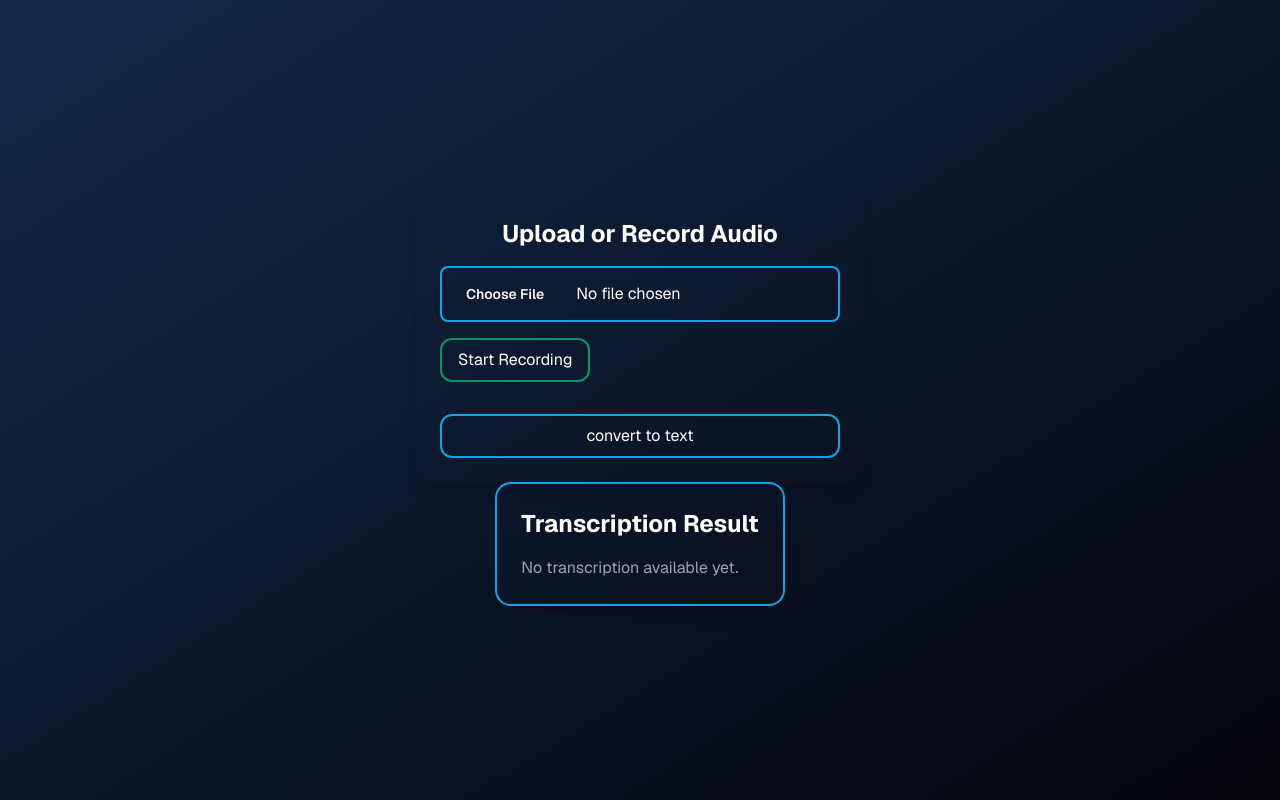
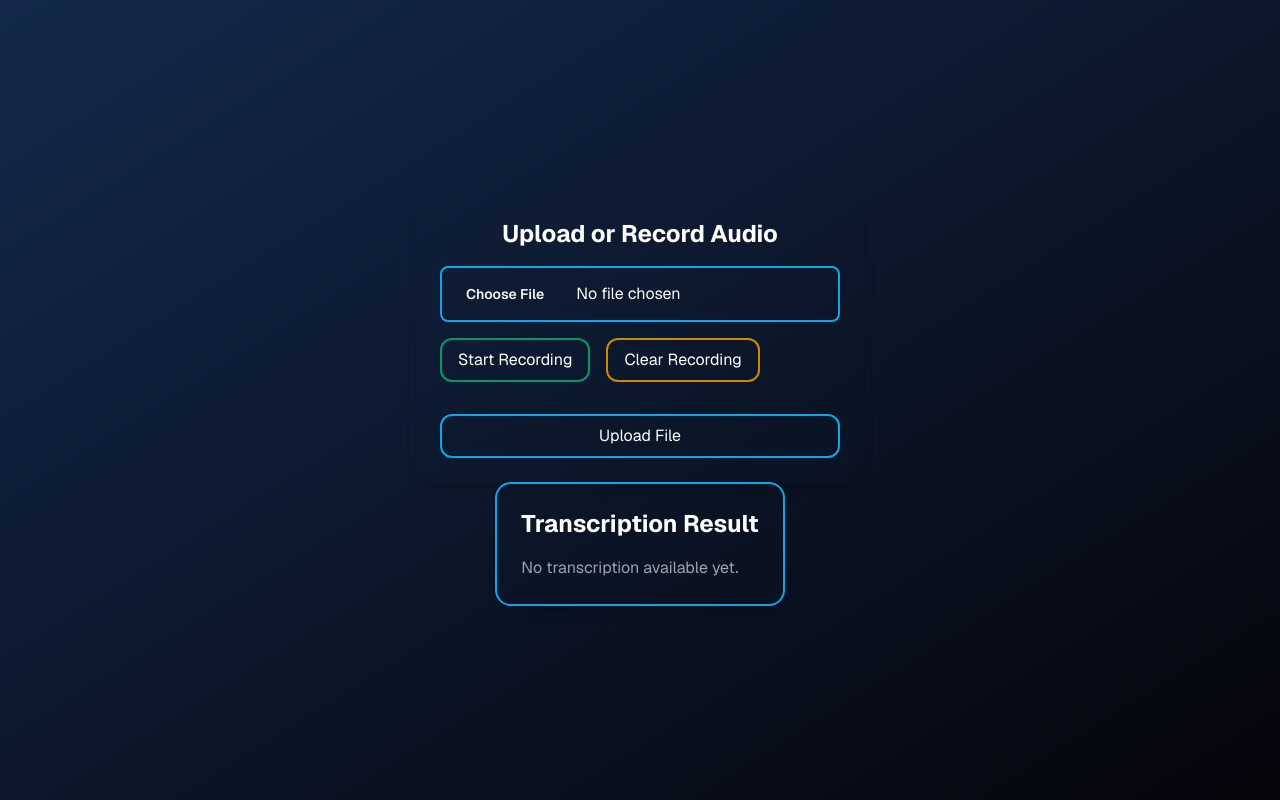
Before and after one commit to noslenPantaleon/transcription-app, a Next.js app in the folder frontend/: page / in a window 1280 px wide. Built offline with nearby package versions, Linux system fonts and the light colour scheme; no server answers.

Commit message:
refactor transcrptions components

```diff
--- a/frontend/src/app/components/AudioVisualize.tsx
+++ b/frontend/src/app/components/AudioVisualize.tsx
@@ -37,7 +37,7 @@ const AudioVisualize = ({ audioUrl }: AudioVisualizeProps) => {
 
       <button
         onClick={onPlayPause}
-        className="border-2 border-solid border-emerald-600  text-white py-2 px-4 rounded-xl hover:bg-green-500"
+        className="mt-4 border-2 border-solid border-emerald-600  text-white py-2 px-4 rounded-xl hover:bg-green-500"
         >
         {isPlaying ? "Pause" : "Play"}
       </button>
--- /dev/null
+++ b/frontend/src/app/components/TranscriptionsDashboard.tsx
@@ -0,0 +1,23 @@
+"use client";
+
+import React, { useState } from "react";
+import UploadForm from "./uploadForm";
+import TranscriptionDisplay from "./TranscriptionDisplay";
+import AudioVisualize from "./AudioVisualize";
+
+const TranscriptionsDashboard = () => {
+  const [uploadedFile, setUploadedFile] = useState<any>(null);
+  const [audioUrl, setAudioUrl] = useState<string | null>(null);
+
+  return (
+    <div className="text-white max-h-screen min-w-screen flex items-center justify-center flex-wrap p-4">
+      <UploadForm setUploadedFile={setUploadedFile} setAudioUrl={setAudioUrl} />
+      <div>
+        <TranscriptionDisplay transcription={uploadedFile?.file.toString()} />
+        {audioUrl && <AudioVisualize audioUrl={audioUrl} />}
+      </div>
+    </div>
+  );
+};
+
+export default TranscriptionsDashboard;
--- a/frontend/src/app/components/uploadForm.tsx
+++ b/frontend/src/app/components/uploadForm.tsx
@@ -2,31 +2,30 @@
 
 import React, { useState, useRef, useEffect } from "react";
 import { useUploadFile } from "../hooks/useUploadFile";
-import TranscriptionDisplay from "./TranscriptionDisplay";
-import AudioVisualize from "./AudioVisualize";
 
-const UploadForm = () => {
-  const { handleUpload, isPending, uploadedFile, error } = useUploadFile();
+interface UploadFormProps {
+  setUploadedFile: (file: any) => void;
+  setAudioUrl: (url: string | null) => void;
+}
+
+const UploadForm = ({ setUploadedFile, setAudioUrl }: UploadFormProps) => {
+  const { handleUpload, isPending, error } = useUploadFile();
   const [selectedFile, setSelectedFile] = useState<File | null>(null);
-  const [clear, setClear] = useState(false);
   const [isRecording, setIsRecording] = useState(false);
   const [recordedBlob, setRecordedBlob] = useState<Blob | null>(null);
-  const [audioUrl, setAudioUrl] = useState<string | null>(null);
-
 
   const mediaRecorderRef = useRef<MediaRecorder | null>(null);
   const audioRef = useRef<HTMLAudioElement | null>(null);
 
   useEffect(() => {
     return () => {
-      if (audioUrl) {
-        URL.revokeObjectURL(audioUrl);
-      }
       if (mediaRecorderRef.current) {
-        mediaRecorderRef.current.stream.getTracks().forEach((track) => track.stop());
+        mediaRecorderRef.current.stream
+          .getTracks()
+          .forEach((track) => track.stop());
       }
     };
-  }, [audioUrl]);
+  }, []);
 
   const handleFileChange = (event: React.ChangeEvent<HTMLInputElement>) => {
     if (event.target.files && event.target.files.length > 0) {
@@ -40,15 +39,18 @@ const UploadForm = () => {
   const handleSubmit = (event: React.FormEvent) => {
     event.preventDefault();
     if (selectedFile) {
-      handleUpload(selectedFile);
+      handleUpload(selectedFile).then((uploadedFile: any) => {
+        setUploadedFile(uploadedFile);
+      });
     } else if (recordedBlob) {
       const recordedFile = new File([recordedBlob], "recording.webm", {
         type: recordedBlob.type,
       });
-      handleUpload(recordedFile);
+      handleUpload(recordedFile).then((uploadedFile: any) => {
+        setUploadedFile(uploadedFile);
+      });
     }
   };
-
   const startRecording = async () => {
     try {
       const stream = await navigator.mediaDevices.getUserMedia({ audio: true });
@@ -84,16 +86,18 @@ const UploadForm = () => {
     setRecordedBlob(null);
     setAudioUrl(null);
     setSelectedFile(null);
-    setClear(true);
-
+    setUploadedFile(null);
   };
 
-
+  const playRecordedAudio = () => {
+    if (audioRef.current) {
+      audioRef.current.play();
+    }
+  };
 
   return (
-    <div className="text-white max-h-screen min-w-screen flex items-center justify-center flex-wrap p-4">
     <form
-        className="p-6 rounded-2xl shadow-lg w-full max-w-md max-h-30"
+      className="p-6 rounded-2xl shadow-lg w-full max-w-md"
       onSubmit={handleSubmit}
     >
       <h1 className="text-2xl font-bold mb-4 text-center">
@@ -125,21 +129,15 @@ const UploadForm = () => {
             Stop Recording
           </button>
         )}
-              {recordedBlob && (
-
 
         <button
           type="button"
           onClick={clearRecording}
-          className="border-2 border-solid border-yellow-500 text-white py-2 px-4 rounded-xl hover:bg-green-500"
+          className="border-2 border-solid border-yellow-600  text-white py-2 px-4 rounded-xl hover:bg-green-500"
         >
           Clear Recording
         </button>
-
-)}
       </div>
-
-
 
       {recordedBlob && (
         <p className="text-yellow-400 text-xs">
@@ -148,11 +146,6 @@ const UploadForm = () => {
       )}
 
       {isPending && <p className="text-yellow-400">Uploading...</p>}
-        {uploadedFile && (
-          <p className="text-green-400 text-xs">
-            File uploaded: {uploadedFile.fileName}
-          </p>
-        )}
       {error && <p className="text-red-400">Error: {error.message}</p>}
 
       <button
@@ -160,23 +153,9 @@ const UploadForm = () => {
         disabled={(!selectedFile && !recordedBlob) || isPending}
         className=" w-full mt-4 bg-indigo-950 text-white py-2 px-4 border-2 border-solid border-sky-500  rounded-xl hover:bg-indigo-500 disabled:bg-transparent"
       >
-          {isPending ? "Uploading..." : "convert to text"}
+        {isPending ? "Uploading..." : "Upload File"}
       </button>
     </form>
-
-      <div >
-
-
-        {clear?<TranscriptionDisplay transcription={''} />:   <TranscriptionDisplay transcription={uploadedFile?.file.toString()} />}
-
-
-        {audioUrl && <AudioVisualize audioUrl={audioUrl} />}
-      </div>
-      {audioUrl && (
-  <audio ref={audioRef} src={audioUrl} controls className="hidden" />
-)}
-
-    </div>
   );
 };
 
--- a/frontend/src/app/hooks/useUploadFile.ts
+++ b/frontend/src/app/hooks/useUploadFile.ts
@@ -14,7 +14,7 @@ export const useUploadFile = () => {
   const [uploadedFile, setUploadedFile] = useState<Upload>();
   const queryClient = useQueryClient();
 
-  const { mutate, isPending, error } = useMutation<Upload, Error, FormData>({
+  const { mutateAsync, isPending, error } = useMutation<Upload, Error, FormData>({
     mutationFn: uploadFile,
     onSuccess: (data: Upload) => {
       // const blobUrl = URL.createObjectURL(data);
@@ -31,10 +31,11 @@ export const useUploadFile = () => {
     },
   });
 
-  const handleUpload = (file: File) => {
+  const handleUpload = async (file: File) => {
     const formData = new FormData();
-    formData.append('file', file);
-    mutate(formData);
+    formData.append("file", file);
+    const result = await mutateAsync(formData); // Await the result
+    return result; // Return the result
   };
 
   return { handleUpload, isPending, uploadedFile, error };
--- a/frontend/src/app/page.tsx
+++ b/frontend/src/app/page.tsx
@@ -3,8 +3,8 @@ import {
   HydrationBoundary,
   QueryClient,
 } from "@tanstack/react-query";
-import UploadForm from "./components/uploadForm";
 import { getTranscriptions } from "./services/getTranscriptions";
+import TranscriptionsDashboard from "./components/TranscriptionsDashboard";
 
 export default async function Home() {
   const queryClient = new QueryClient();
@@ -16,7 +16,7 @@ export default async function Home() {
     <div className="min-h-screen grid grid-rows-[20px_1fr_20px] items-center justify-items-center p-8 pb-20 gap-16 sm:p-20 font-[family-name:var(--font-geist-sans)]">
       <main className="flex flex-col gap-8 row-start-2 items-center sm:items-start">
         <HydrationBoundary state={dehydrate(queryClient)}>
-          <UploadForm />
+          <TranscriptionsDashboard />
         </HydrationBoundary>
       </main>
     </div>
```
Lines whose indentation alone changed are shown as unchanged.
